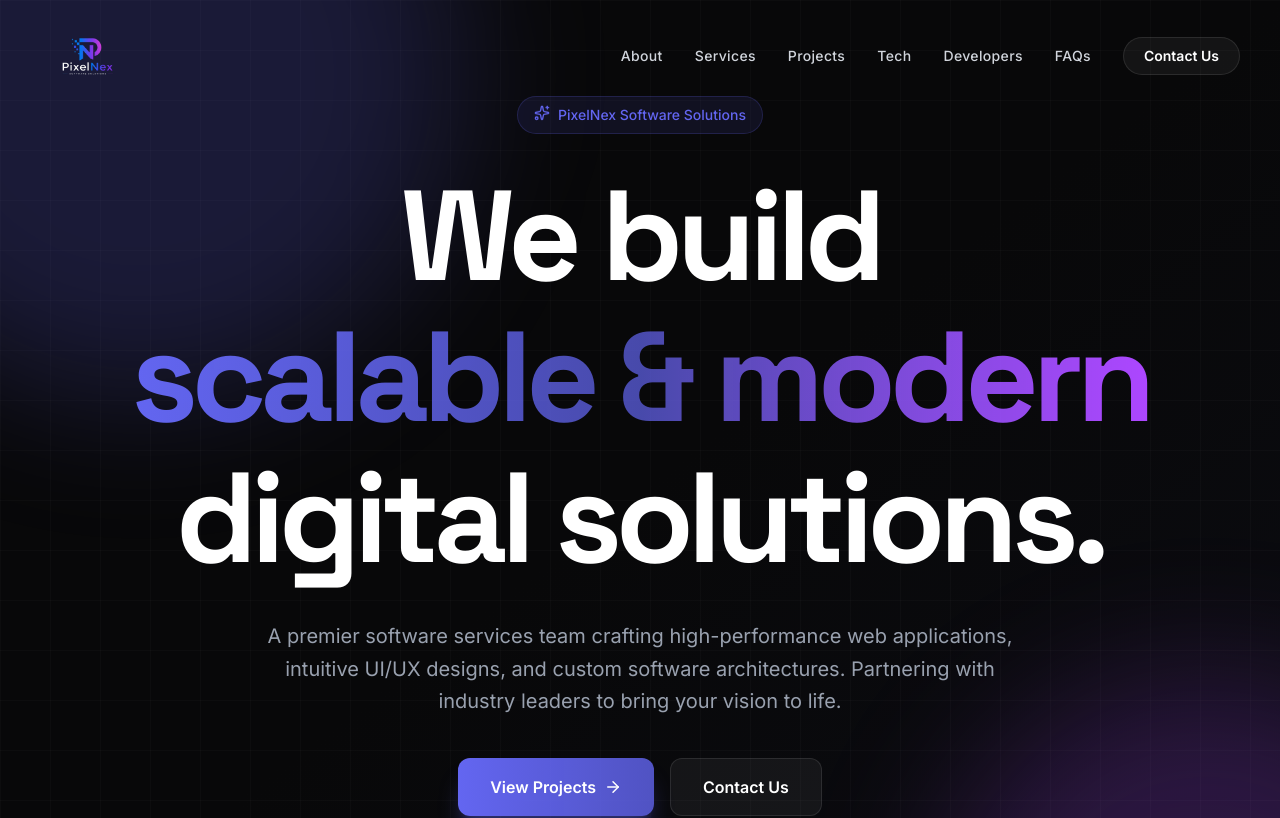
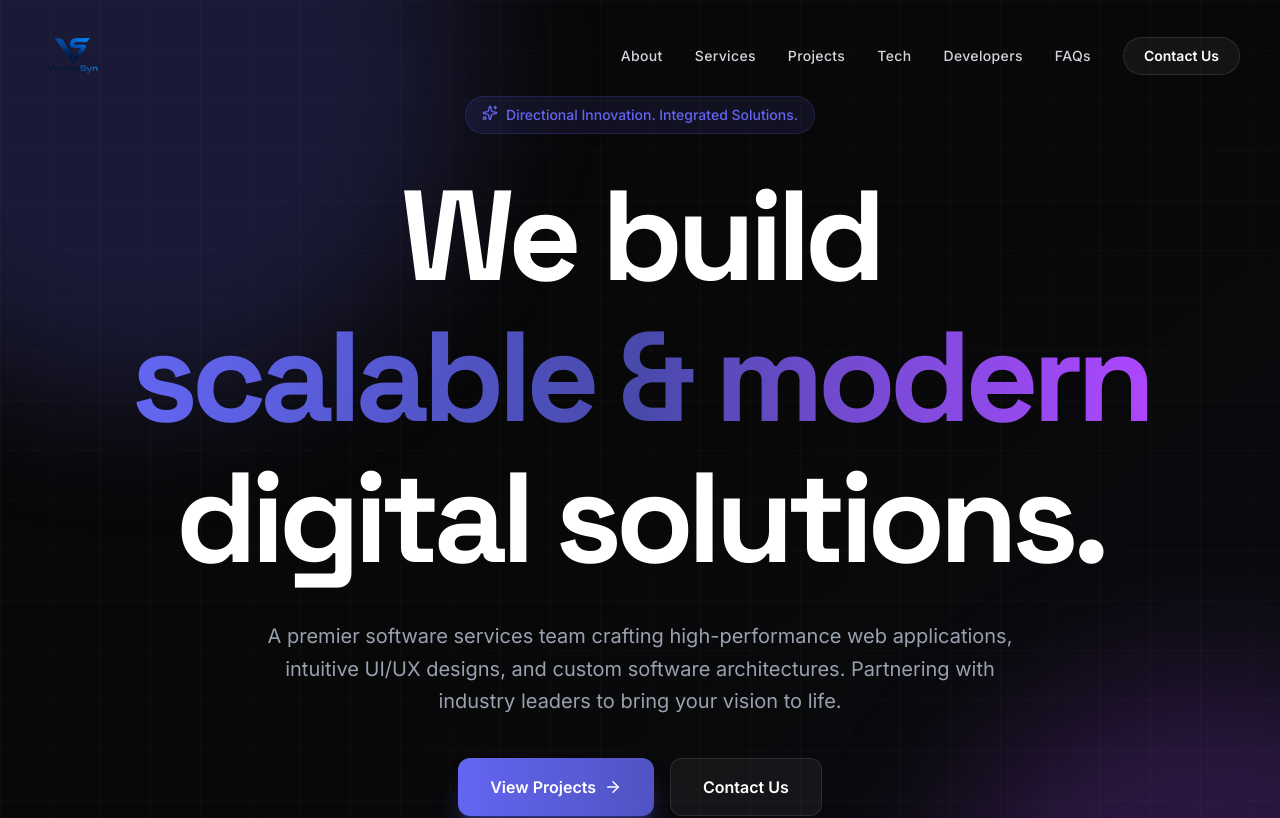
Before and after one commit to code-guru2004/PixelNex-, a React (Vite) app: page / in a window 1280 px wide. Shown: the top 818 px of the page. Built offline with nearby package versions, Linux system fonts and the light colour scheme.

Commit message:
New logo

```diff
--- a/src/components/Footer.jsx
+++ b/src/components/Footer.jsx
@@ -78,13 +78,13 @@ export default function Footer() {
                 whileHover={{ scale: 1.02 }}
               >
                 <motion.img
-                  src="/logo1.png"
-                  alt="PixelNex Logo"
+                  src="/logo-vectraSyn.png"
+                  alt="VectraSyn Logo"
                   className="h-10 w-auto grayscale opacity-80 group-hover:grayscale-0 group-hover:opacity-100 transition-all duration-300"
                   whileHover={{ rotate: 5 }}
                 />
                 <span className="text-2xl font-bold font-display tracking-tight text-white">
-                  Pixel<span className="text-primary">Nex</span>
+                Vectra<span className="text-primary">Syn</span>
                 </span>
               </motion.a>
 
@@ -119,7 +119,7 @@ export default function Footer() {
                 >
                   <Heart size={12} className="text-red-500" />
                 </motion.div>
-                <span className="text-xs text-gray-600">by PixelNex team</span>
+                <span className="text-xs text-gray-600">by VectraSyn team</span>
               </motion.div>
             </motion.div>
 
@@ -171,7 +171,7 @@ export default function Footer() {
             transition={{ duration: 0.5, delay: 0.4 }}
           >
             <p className="text-gray-600 text-sm">
-              &copy; {currentYear} PixelNex Software Solutions. All rights reserved.
+              &copy; {currentYear} VectraSyn Software Solutions. All rights reserved.
             </p>
 
             <div className="flex items-center gap-4 text-sm">
--- a/src/components/Hero.jsx
+++ b/src/components/Hero.jsx
@@ -50,7 +50,7 @@ export default function Hero() {
             className="inline-flex items-center gap-2 px-4 py-2 rounded-full bg-primary/10 border border-primary/20 mb-8 backdrop-blur-sm"
           >
             <Sparkles size={16} className="text-primary animate-bounce" />
-            <span className="text-sm font-medium text-primary">PixelNex Software Solutions</span>
+            <span className="text-sm font-medium text-primary">Directional Innovation. Integrated Solutions.</span>
           </motion.div>
 
           {/* Main Heading */}
--- a/src/components/Navbar.jsx
+++ b/src/components/Navbar.jsx
@@ -40,7 +40,7 @@ export default function Navbar() {
       <nav className={`fixed top-0 w-full z-50 transition-all duration-300 ${scrolled ? 'backdrop-blur-md border-b border-white/5 py-4' : 'py-6 bg-transparent'}`}>
         <div className="max-w-7xl mx-auto px-3 md:px-10 flex items-center justify-between">
           <a href="#" className="flex items-center gap-3">
-            <img src="/logo1.png" alt="PixelNex Logo" className="h-16 w-auto" />
+            <img src="/logo-vectraSyn.png" alt="VectraSyn Logo" className="h-16 w-auto" />
           </a>
 
           {/* Desktop Nav */}
```
Also changed, not shown: public/logo-vectraSyn.png (added).
